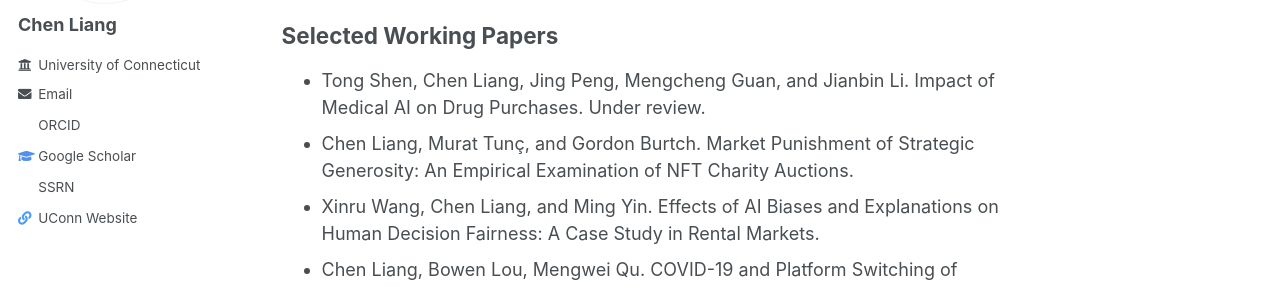
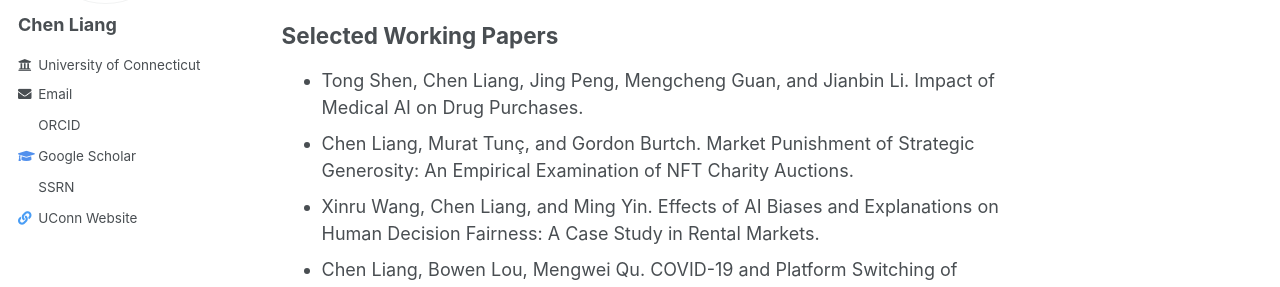
Before and after one commit to chen0liang/chen0liang.github.io, a Jekyll site: the page built from _pages/research.md, in a window 1280 px wide and 900 px high, scrolled down 911 px. Shown: the part 248-535 px from the top of the window. Built offline with Jekyll 4.4.1, drawn with Linux system fonts in a browser that asks for light colours; a style sheet for code colours, icons or effects is not loaded.

Commit message:
Update research.md

```diff
--- a/_pages/research.md
+++ b/_pages/research.md
@@ -22,7 +22,7 @@ author_profile: true
 
 ## Selected Working Papers
 
--   Tong Shen, Chen Liang, Jing Peng, Mengcheng Guan, and Jianbin Li. Impact of Medical AI on Drug Purchases. Under review.
+-   Tong Shen, Chen Liang, Jing Peng, Mengcheng Guan, and Jianbin Li. Impact of Medical AI on Drug Purchases.
 -   Chen Liang, Murat Tunç, and Gordon Burtch. Market Punishment of Strategic Generosity: An Empirical Examination of NFT Charity Auctions.
 -   Xinru Wang, Chen Liang, and Ming Yin. Effects of AI Biases and Explanations on Human Decision Fairness: A Case Study in Rental Markets.
 -   Chen Liang, Bowen Lou, Mengwei Qu. COVID-19 and Platform Switching of Multihoming Workers in the Gig Economy.
```
